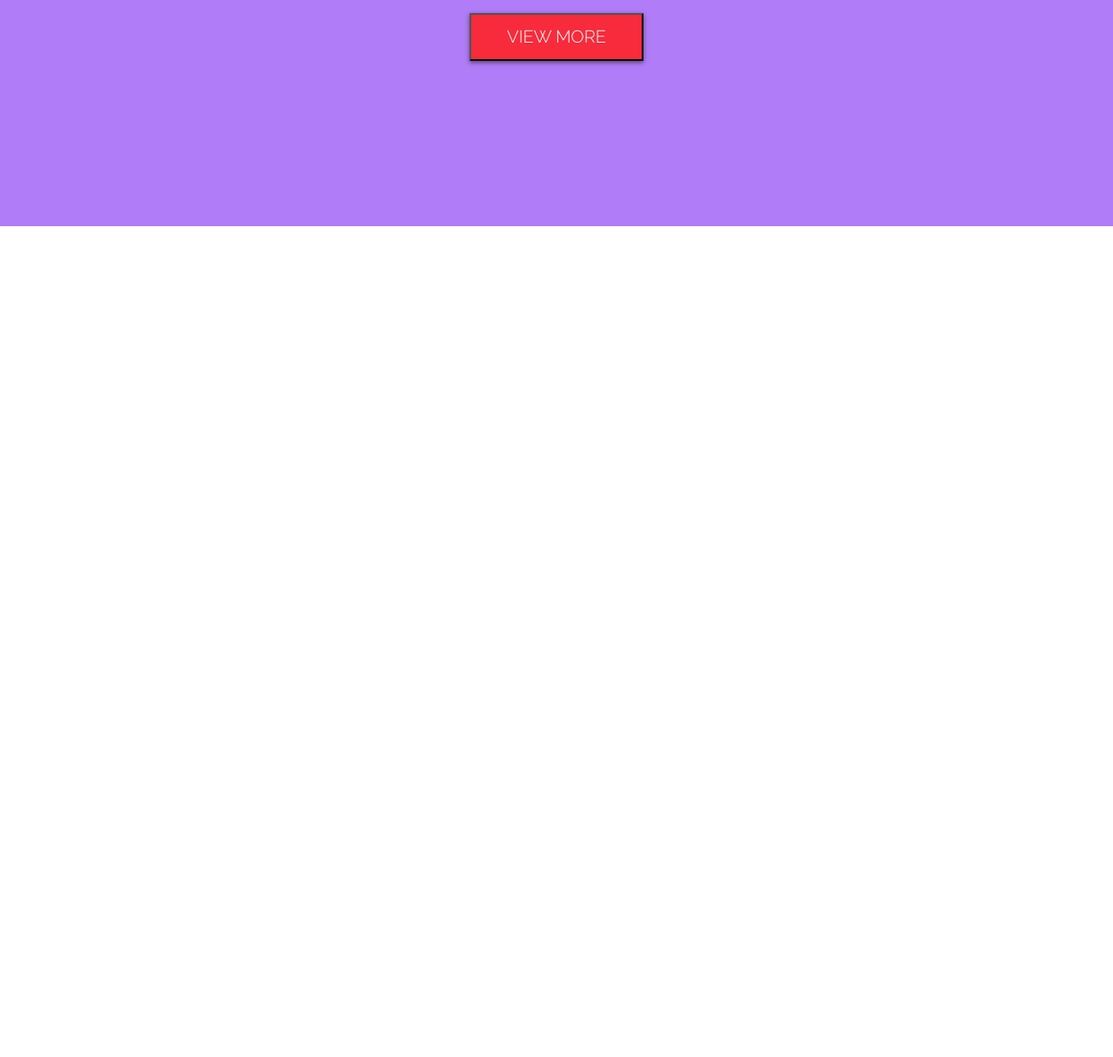
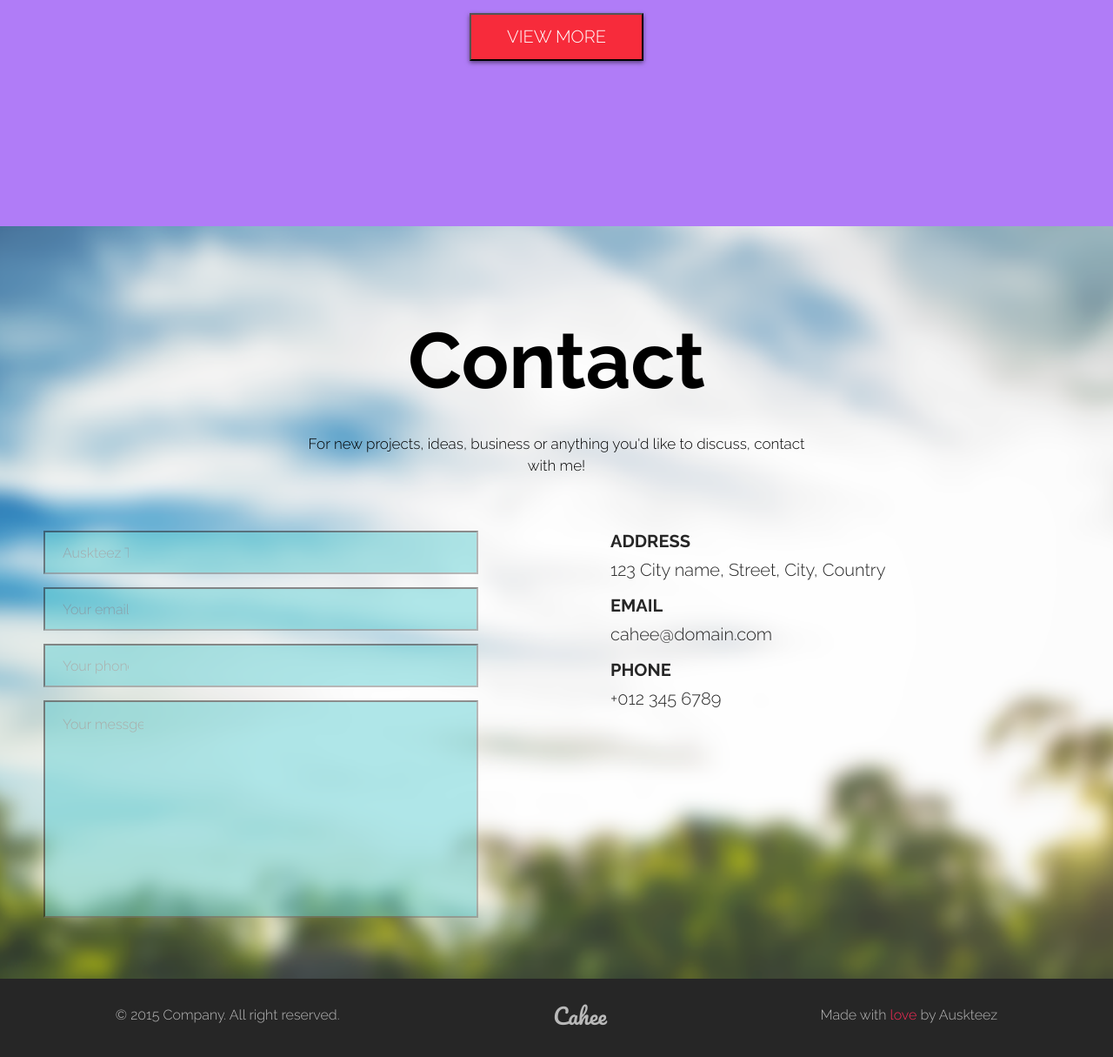
Before and after one commit to maryan-semak/cahee, a plain HTML site: page cahee/index.html in a window 1280 px wide. Shown: the part 2541-3756 px from the top of the page at 87% size. Before the commit the page ends 2801 px from the top, so only its background shows below. Drawn offline with nearby package versions, Linux system fonts and the light colour scheme.

Commit message:
add contact

```diff
--- a/cahee/css/style.css
+++ b/cahee/css/style.css
@@ -232,3 +232,104 @@ button {
 }
 
 /* Header style end */
+
+.title__text-center-black {
+  font-family: Raleway;
+  font-size: 90px;
+  color: #000000;
+  margin-bottom: 30px;
+  font-weight: 700;
+  text-align: center;
+}
+.form__subtitle {
+  line-height: 1.47;
+  font-size: 17px;
+  margin-bottom: 47px;
+  color: #000000;
+  max-width: 574px;
+  margin: 0 auto 47px;
+  text-align: center;
+}
+.form__general{
+  padding: 100px 0 0 0 ;
+  width: 100%;
+  background: url(../images/contact-bg.png) no-repeat center/cover;
+}
+.form__main {
+  display: flex;
+  flex-direction:column;
+  align-items: center;
+  justify-content: space-between;
+  padding: 10px auto auto 50px;
+
+}
+.form__field {
+  max-width: 500px;
+  height: 50px;
+  margin:  15px auto auto 50px;
+  padding: 20px 400px 19px 20px;
+  opacity: 0.5;
+  background-color: #64d1d5;
+}
+.form__field--placeholder {
+  max-width: 500px;
+  height: 250px;
+  margin: 15px auto 70px 50px;
+  padding: 20px 383px 216px 20px;
+  opacity: 0.5;
+  background-color:  #64d1d5;
+}
+.form__field:hover {
+ background-color:#00c4c4;
+ border-left: 5px solid  #355b82;
+}
+.form__field--placeholder:hover{
+  background-color:#00c4c4;
+  border-left: 5px solid  #355b82;
+ }
+.main__address {
+  margin:  15px auto auto 50px;
+}
+.address__title {
+  font-family: Raleway;
+  font-size: 20px;
+  font-weight: 700;
+  line-height: 1.25;
+  color: #262626;
+}
+.address__text {
+  font-family: Raleway;
+  font-size: 20px;
+  font-weight: 300;
+  line-height: 1.25;
+  color: #262626;
+}
+.form__footer {
+  height: 90px;
+  padding: 40px 10px 30px;
+  background-color: #262626;
+  font-family: Pacifico;
+  font-size: 25px;
+  line-height: 1;
+  color: #b9b9b9;
+  display: flex;
+  align-items: center;
+  justify-content: space-around;
+}
+.footer__item {
+  font-family: Raleway;
+  font-size: 16px;
+  font-weight: 300;
+  line-height: 1.56;
+  color: #b9b9b9;
+}
+.footer__item--logo {
+  font-family: Pacifico;
+  font-size: 25px;
+  line-height: 1;
+  text-align: center;
+  color: #b9b9b9;
+}
+.footer__item--red {
+  color:#ff2b58;
+}
--- a/cahee/index.html
+++ b/cahee/index.html
@@ -6,6 +6,8 @@
   <meta name="viewport" content="width=device-width, initial-scale=1.0">
   <title>Document</title>
   <link rel="preconnect" href="https://fonts.gstatic.com">
+  <link rel="preconnect" href="https://fonts.gstatic.com">
+  <link href="https://fonts.googleapis.com/css2?family=Pacifico&display=swap" rel="stylesheet">
   <link href="https://fonts.googleapis.com/css2?family=Raleway:wght@300;700;900&display=swap" rel="stylesheet">
   <link href="https://cdn.jsdelivr.net/npm/bootstrap@5.0.0-beta1/dist/css/bootstrap.min.css" rel="stylesheet"
     integrity="sha384-giJF6kkoqNQ00vy+HMDP7azOuL0xtbfIcaT9wjKHr8RbDVddVHyTfAAsrekwKmP1" crossorigin="anonymous">
@@ -114,6 +116,47 @@
         </class>
       </div>
     </section>
+    <section class="section section--form">
+      <div class="form__general">
+      <div class="form__header">
+      <div class="container">
+        <h2 class="form__title title__text-center-black">Contact</h2>
+        <p class="form__subtitle">For new projects, ideas, business or anything
+          you'd like to discuss, contact with me!</p>
+      </div>
+      </div>
+        <div class="row">
+          <div class="col-6">
+            <form class="form__main" method="post" action="form.php">
+              <input class="form__field" type="text" name="name" required placeholder="Auskteez Tran">
+              <input class="form__field" type="email" name="email" required placeholder="Your email...">
+              <input class="form__field" type="tel" name="tel" required placeholder="Your phone number...">
+              <input class="form__field--placeholder" type="placeholder" name="placeholder" required placeholder="Your messge...">
+            </form>
+          </div>
+          <div class="col-6">
+            <div class="main__address">
+            <h4 class="address__title">ADDRESS</h4>
+            <p class="address__text">123 City name, Street, City, Country</p>
+            <h4 class="address__title">EMAIL</h4>
+            <p class="address__text">cahee@domain.com</p>
+            <h4 class="address__title">PHONE</h4>
+            <p class="address__text">+012 345 6789</p>
+          </div>
+        </div>
+        </div>
+
+          <div class="col-12">
+            <div class="form__footer">
+               <p class="footer__item">© 2015 Company. All right reserved.</p>
+               <p class="footer__item--logo">Cahee</p>
+               <p class="footer__item">Made with <span class="footer__item--red">love</span>  by Auskteez</p>
+            </div>
+          </div>
+        </div>
+      </div>
+    </div>
+  </section>
   </main>
 </body>
 
```
